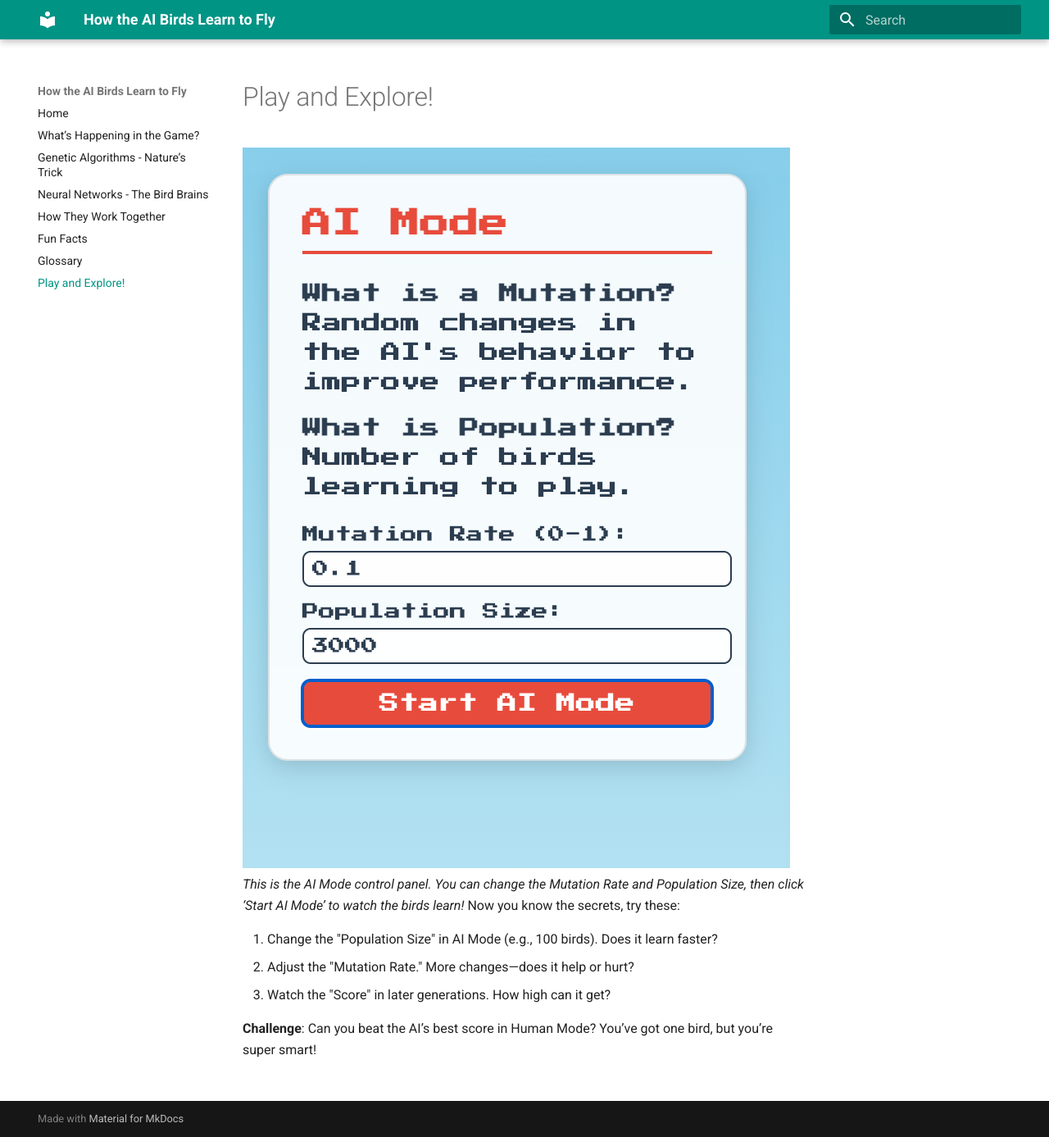
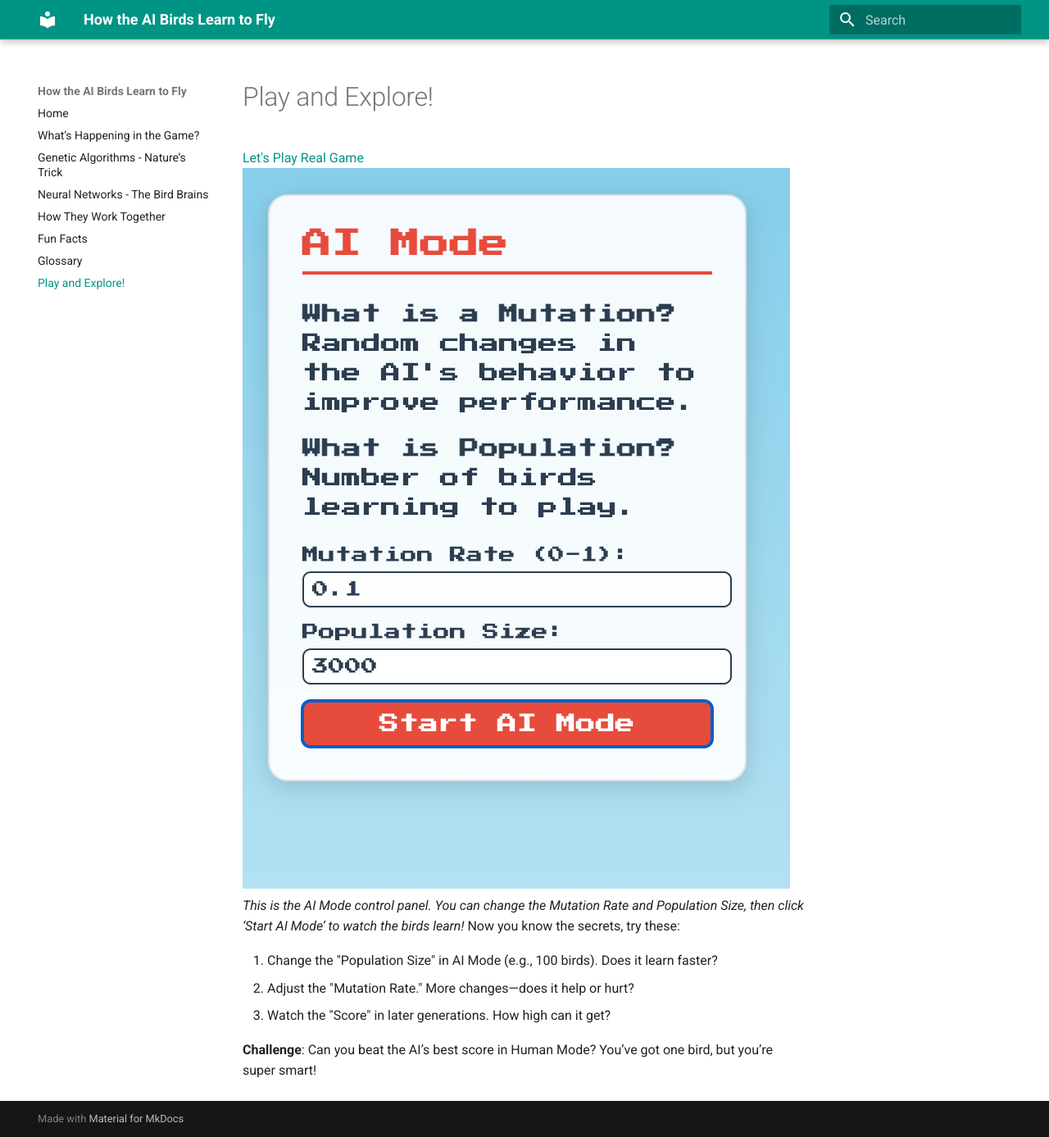
Before and after one commit to dcbhupendra7/Flappy-Bird-Doc, an MkDocs documentation site: the page built from docs/explore.md, in a window 1280 px wide and 1387 px high. Shown: the whole window at 82% size. Built offline with MkDocs 1.6.1 and Material for MkDocs 9.7.7, drawn with Linux system fonts in a browser that asks for light colours.

Commit message:
add: link to game

```diff
--- a/docs/explore.md
+++ b/docs/explore.md
@@ -1,5 +1,6 @@
 # Play and Explore!
 
+[Let's Play Real Game](https://dcbhupendra7.github.io/Flappy-Bird-Game/)
 ![AI Mode Controls](ai-controls.png)
 _This is the AI Mode control panel. You can change the Mutation Rate and Population Size, then click ‘Start AI Mode’ to watch the birds learn!_
 Now you know the secrets, try these:
```
